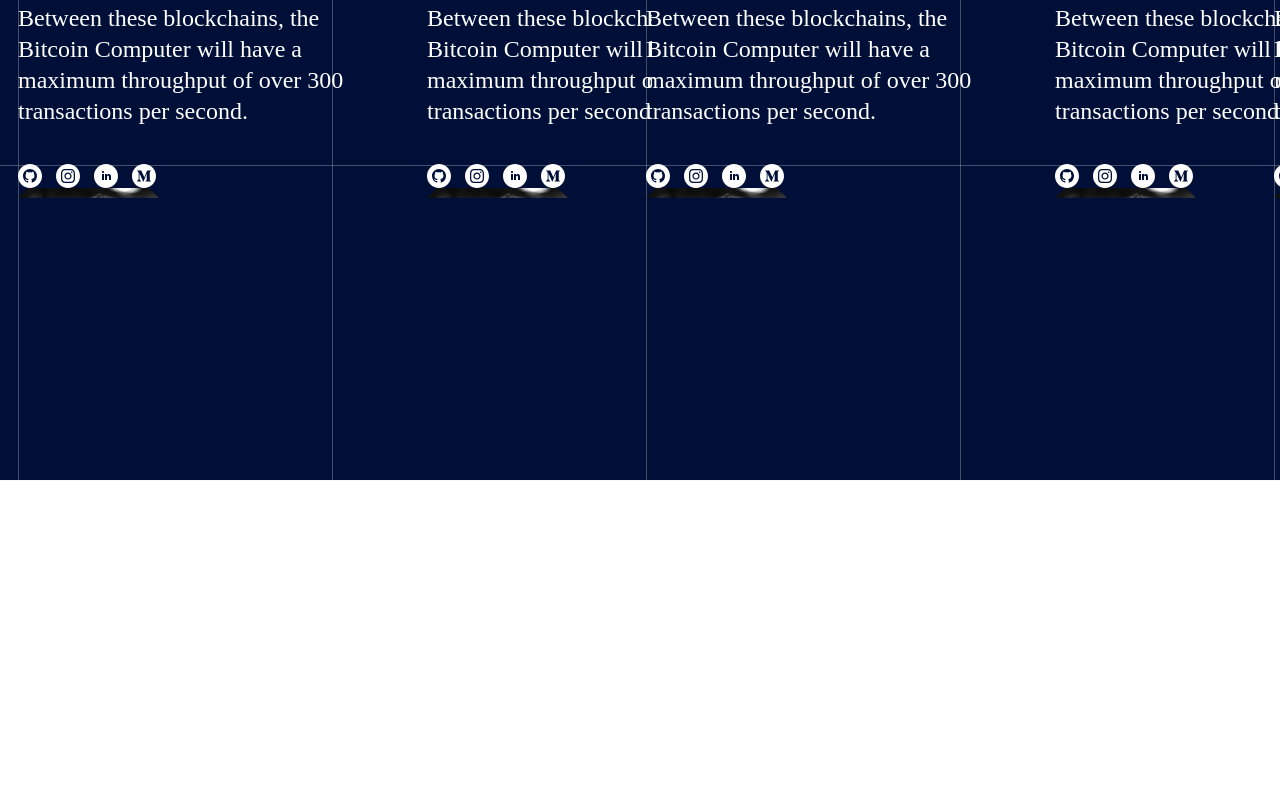
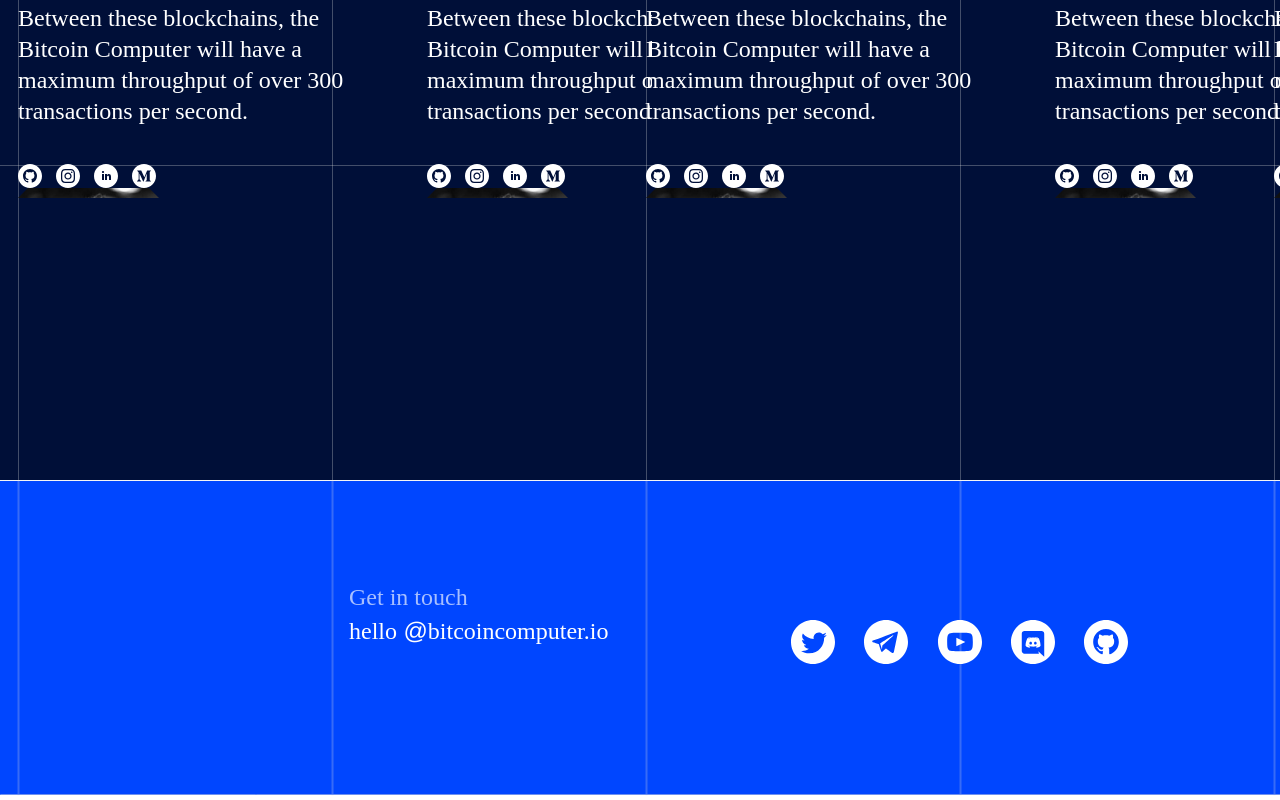
Before and after one commit to jonty007/website, a React (Create React App) app: page / in a window 1280 px wide. Shown: the part 7684-8484 px from the top of the page. Before the commit the page ends 8165 px from the top, so only its background shows below. Built offline with nearby package versions, Linux system fonts and the light colour scheme.

Commit message:
Add footer svg

```diff
--- a/src/App.tsx
+++ b/src/App.tsx
@@ -17,6 +17,7 @@
 import Pricing from "./Pricing";
 import Examples from "./Examples";
 import About from "./About";
+import Footer from "./Footer";
 
 function App() {
   return (
@@ -71,6 +72,7 @@
       <Pricing />
       <Examples />
       <About />
+      <Footer />
     </div>
   );
 }
--- /dev/null
+++ b/src/Footer.css
@@ -0,0 +1,7 @@
+.footer-container {
+    width: 100%;
+    z-index: 1;
+    top: 8164px;
+    left: 0px;
+    position: absolute;
+}
--- /dev/null
+++ b/src/Footer.tsx
@@ -0,0 +1,13 @@
+import Box from "@mui/material/Box";
+import { ReactComponent as FooterSvg } from "./social/footer.svg";
+import "./Footer.css";
+
+function Footer() {
+  return (
+    <Box className="footer-container">
+      <FooterSvg />
+    </Box>
+  );
+}
+
+export default Footer;
```
Also changed, not shown: public/footer.svg (added), src/social/footer.svg (added).
